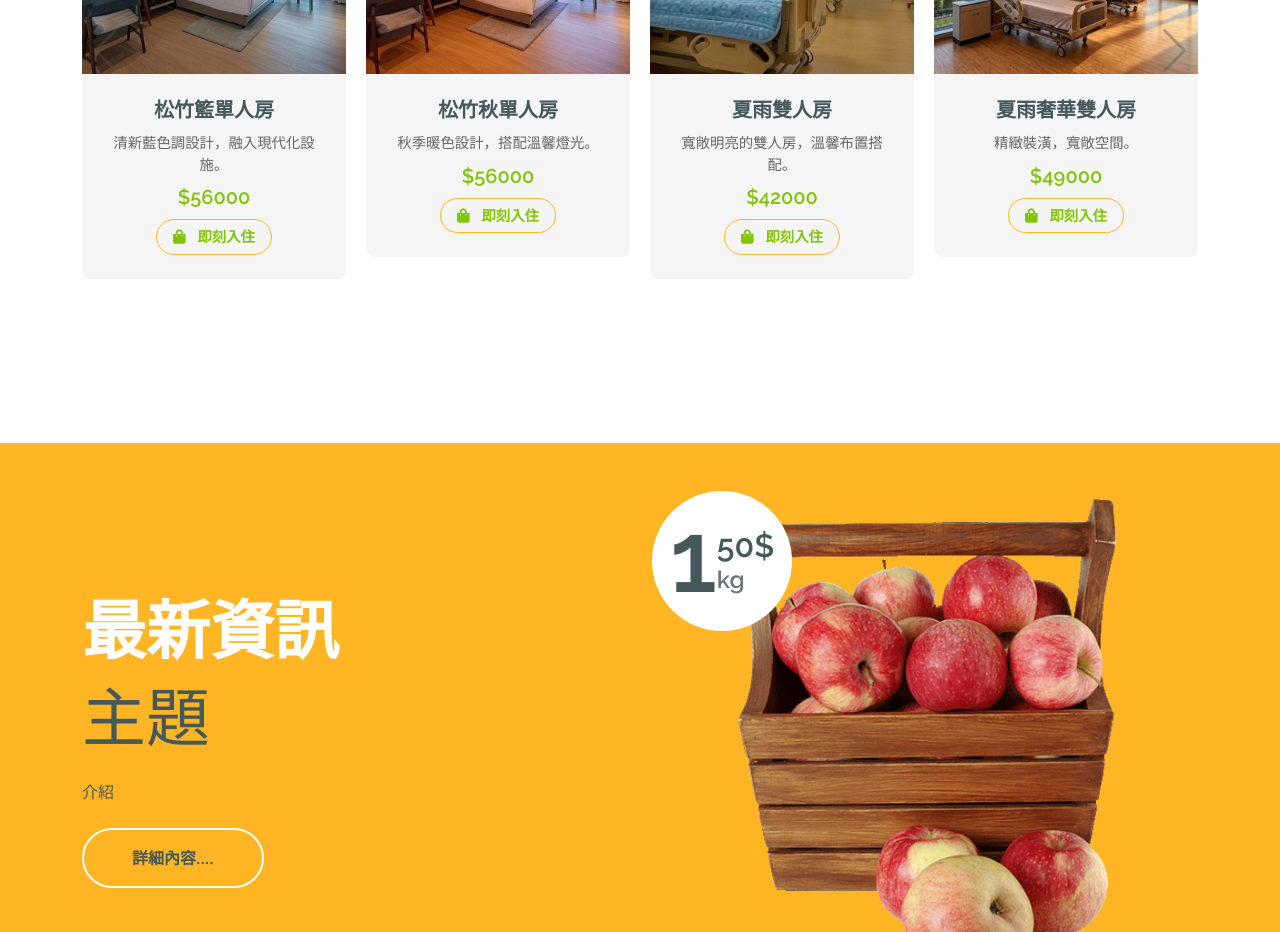
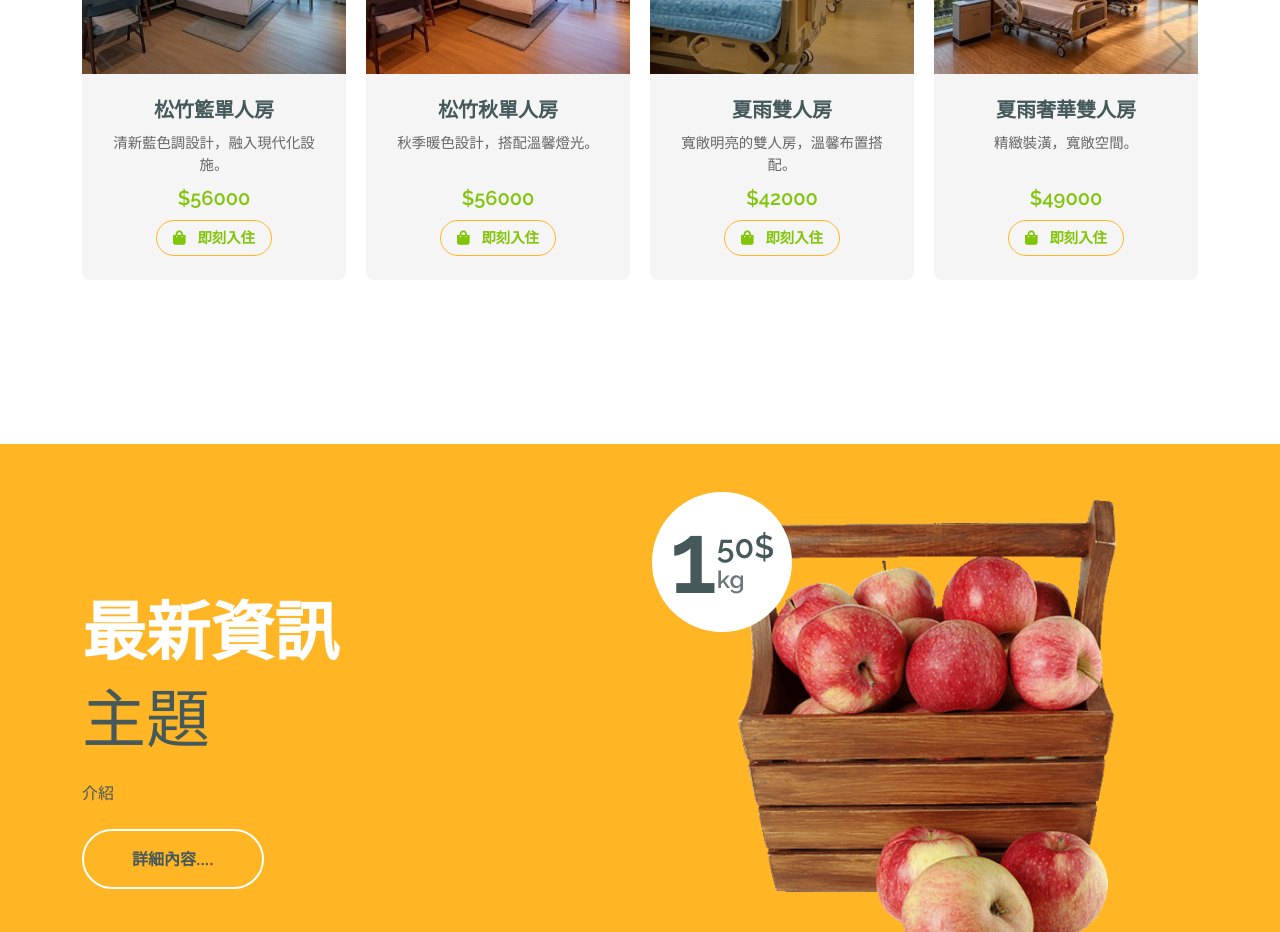
Before and after one commit to z0972935669/FinalProjectFront, an Angular app: page /show/home in a window 1280 px wide. Shown: the part 3120-4052 px from the top of the page. Built offline with nearby package versions, Linux system fonts and the light colour scheme.

Commit message:
修正首頁房型高低不齊的問題

```diff
--- a/src/app/pages/room/room-swiper/room-swiper.component.html
+++ b/src/app/pages/room/room-swiper/room-swiper.component.html
@@ -1,4 +1,4 @@
-<div class="swiper" #swiperRef>
+<div class="swiper room-swiper" #swiperRef>
   <div class="swiper-wrapper">
     <div class="swiper-slide" *ngFor="let item of items">
       <div class="vesitable-item">
@@ -7,7 +7,7 @@
         </div>
         <div class="p-4 rounded-bottom">
           <h5>{{ item.fRoomAlias }}</h5>
-          <p>{{ item.fRoomDescription }}</p>
+          <p class="description">{{ item.fRoomDescription }}</p>
           <h5 class="text-primary">${{ item.fRoomPrice }}</h5>
           <a [routerLink]="['/show/room-detail', item.fRoomId]"
             class="btn border border-secondary rounded-pill px-3 text-primary">
--- a/src/app/pages/room/room-swiper/room-swiper.component.scss
+++ b/src/app/pages/room/room-swiper/room-swiper.component.scss
@@ -59,3 +59,10 @@
     }
   }
 }
+
+.room-swiper {
+  .description {
+    height: 44px;
+    overflow: hidden;
+  }
+}
```
